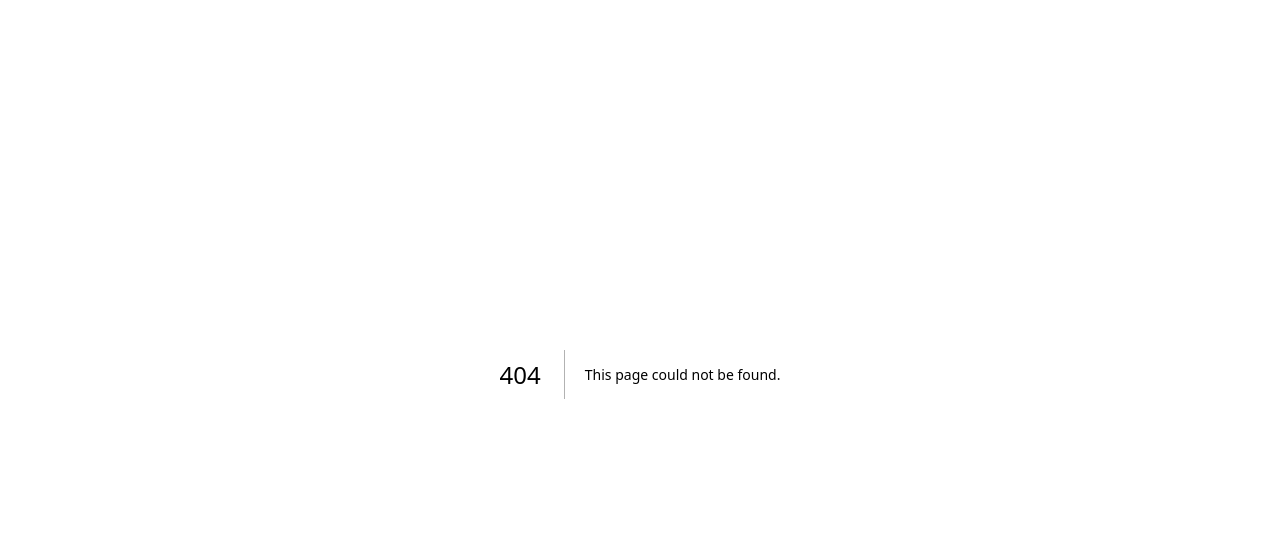
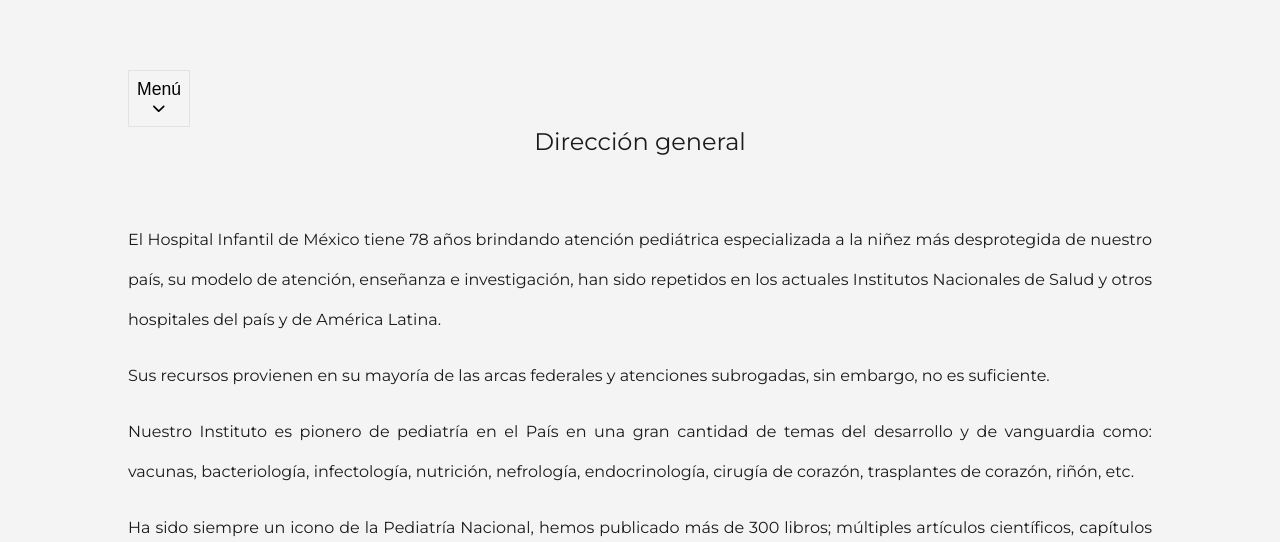
Before and after one commit to ricardoggz/himfg-cursos-website, a Next.js app: page /general in a window 1280 px wide. Before the commit this address had no page. Shown: the part 256-798 px from the top of the page. Built offline with nearby package versions, Linux system fonts and the light colour scheme.

Commit message:
[add]: general direction index page

```diff
--- /dev/null
+++ b/src/pages/general/index.js
@@ -0,0 +1,39 @@
+import { Container, Page } from '../../components'
+
+const General = ()=>{
+    const paths = [
+        {
+            path: '/',
+            name: 'Inicio'
+        }
+    ]
+    return (
+        <Container>
+            <Page title='Dirección general' listMenu={paths}>
+                <p>
+                    El Hospital Infantil de México tiene 78 años brindando atención pediátrica especializada a la niñez más desprotegida de nuestro país,
+                    su modelo de atención,
+                    enseñanza e investigación,
+                    han sido repetidos en los actuales Institutos Nacionales de Salud y otros hospitales del país y de América Latina.
+                </p>
+                <p>
+                    Sus recursos provienen en su mayoría de las arcas federales y atenciones subrogadas,
+                    sin embargo, no es suficiente.
+                </p>
+                <p>
+                    Nuestro Instituto es pionero de pediatría en el País en una gran cantidad de temas del desarrollo y de vanguardia como: vacunas,
+                    bacteriología, infectología, nutrición, nefrología, endocrinología, cirugía de corazón, trasplantes de corazón, riñón, etc.
+                </p>
+                <p>
+                    Ha sido siempre un icono de la Pediatría Nacional,
+                    hemos publicado más de 300 libros;
+                    múltiples artículos científicos,
+                    capítulos de libros desde hace más de 17 años tenemos el "Programa Sigamos Aprendiendo en el Hospital" que apoya a los pacientes a continuar con sus estudios estando hospitalizados tenemos una historia larga en la formación de alumnos de todas las especialidades pediátricas,
+                    cuenta con 349 camas, 158 consultorios, 12 quirófanos y 3 terapias intensivas y el desarrollo de la investigación tanto clínica como básica forma parte de nuestra esencia
+                </p>
+            </Page>
+        </Container>
+    )
+}
+
+export default General
```
